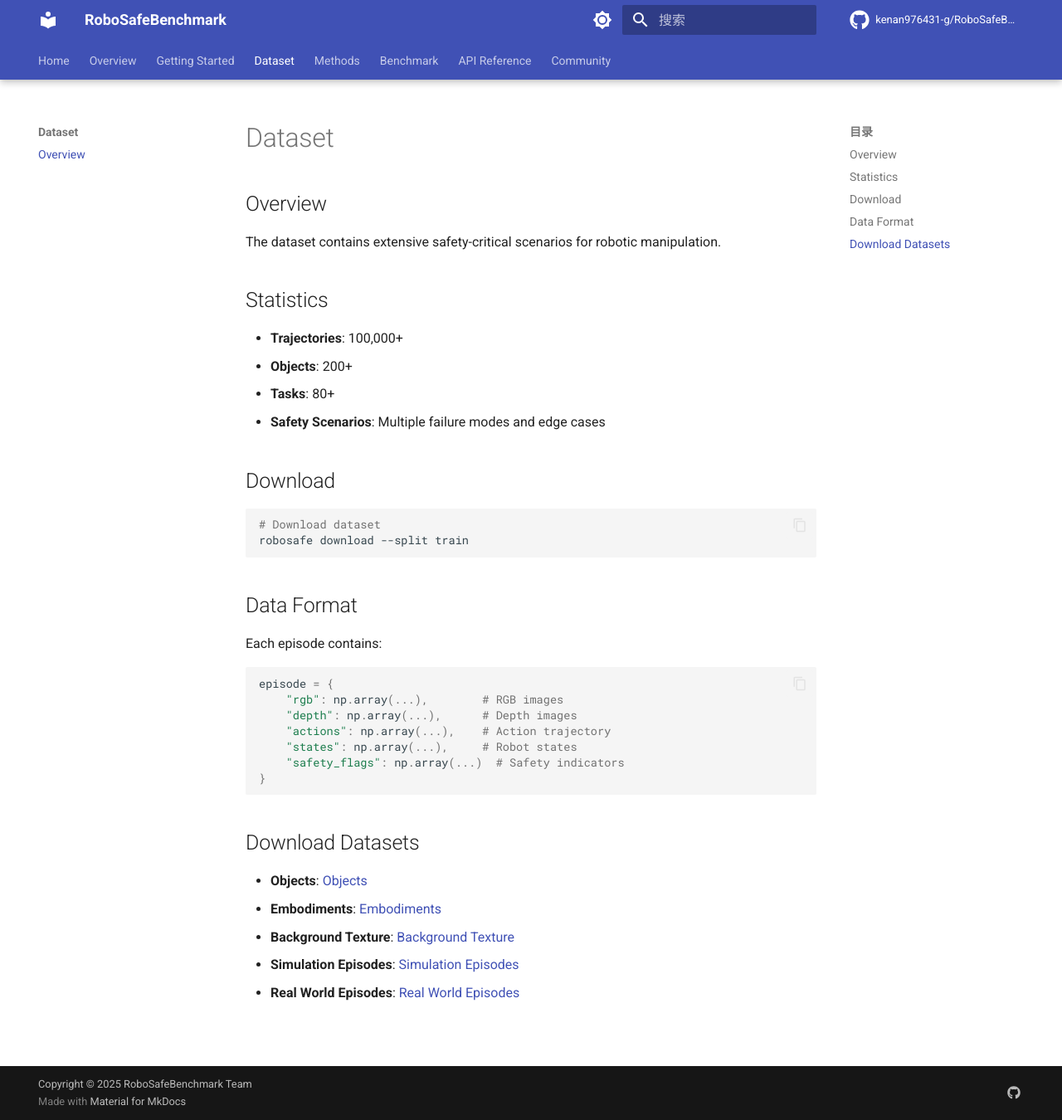
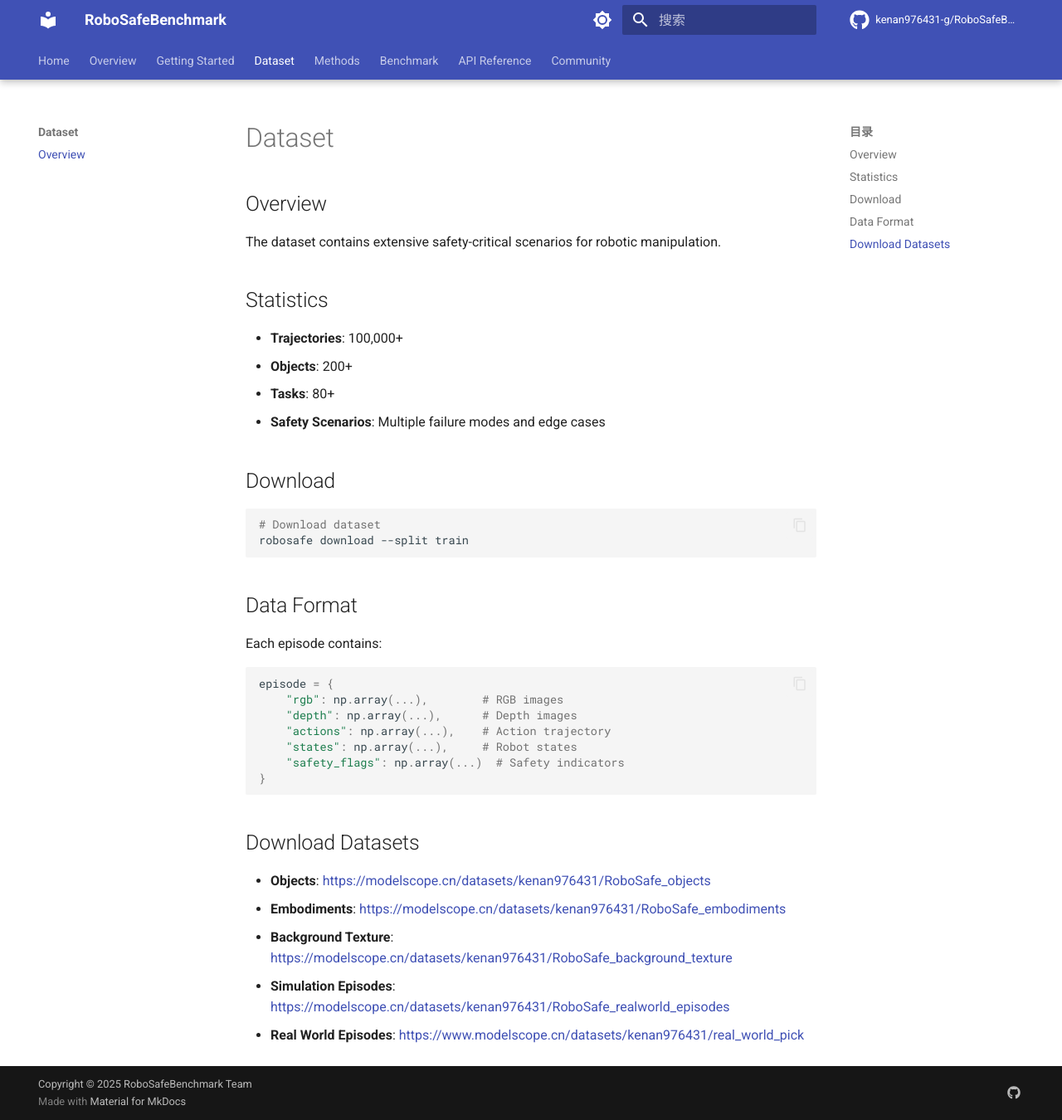
Before and after one commit to kenan976431-g/RoboSafeBenchmark, an MkDocs documentation site: the page built from docs/dataset/index.md, in a window 1280 px wide and 1350 px high. Shown: the whole window at 83% size. Built offline with MkDocs 1.6.1 and Material for MkDocs 9.7.7, drawn with Linux system fonts in a browser that asks for light colours; comment, search, counter and statistics services are not loaded.

Commit message:
Update index.md

```diff
--- a/docs/dataset/index.md
+++ b/docs/dataset/index.md
@@ -34,8 +34,8 @@ episode = {
 
 ## Download Datasets
 
-- **Objects**: [Objects](https://modelscope.cn/datasets/kenan976431/RoboSafe_objects)
-- **Embodiments**: [Embodiments](https://modelscope.cn/datasets/kenan976431/RoboSafe_embodiments)
-- **Background Texture**: [Background Texture](https://modelscope.cn/datasets/kenan976431/RoboSafe_background_texture)
-- **Simulation Episodes**: [Simulation Episodes](https://modelscope.cn/datasets/kenan976431/RoboSafe_realworld_episodes)
-- **Real World Episodes**: [Real World Episodes](https://www.modelscope.cn/datasets/kenan976431/real_world_pick)
+- **Objects**: [https://modelscope.cn/datasets/kenan976431/RoboSafe_objects](https://modelscope.cn/datasets/kenan976431/RoboSafe_objects)
+- **Embodiments**: [https://modelscope.cn/datasets/kenan976431/RoboSafe_embodiments](https://modelscope.cn/datasets/kenan976431/RoboSafe_embodiments)
+- **Background Texture**: [https://modelscope.cn/datasets/kenan976431/RoboSafe_background_texture](https://modelscope.cn/datasets/kenan976431/RoboSafe_background_texture)
+- **Simulation Episodes**: [https://modelscope.cn/datasets/kenan976431/RoboSafe_realworld_episodes](https://modelscope.cn/datasets/kenan976431/RoboSafe_realworld_episodes)
+- **Real World Episodes**: [https://www.modelscope.cn/datasets/kenan976431/real_world_pick](https://www.modelscope.cn/datasets/kenan976431/real_world_pick)
```
